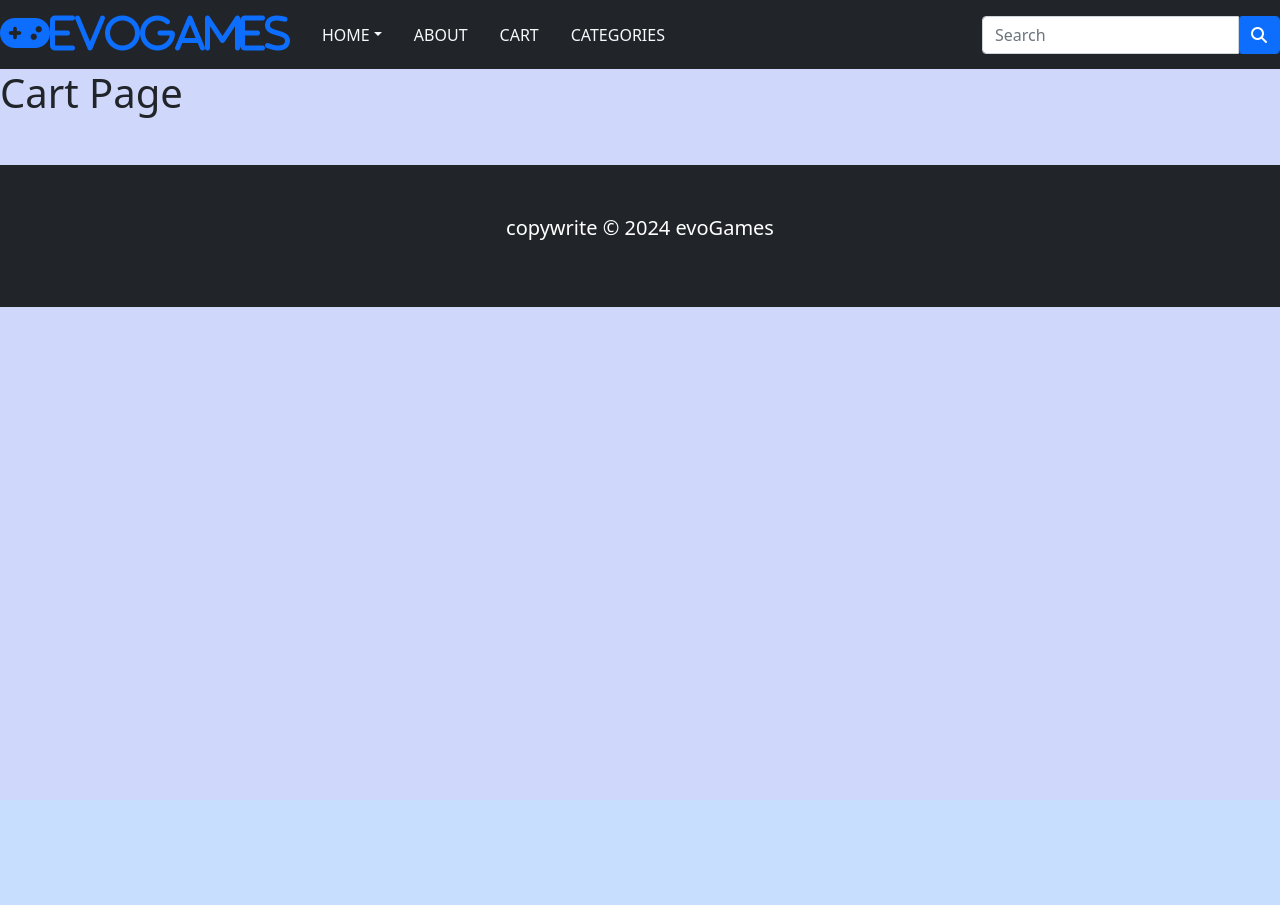
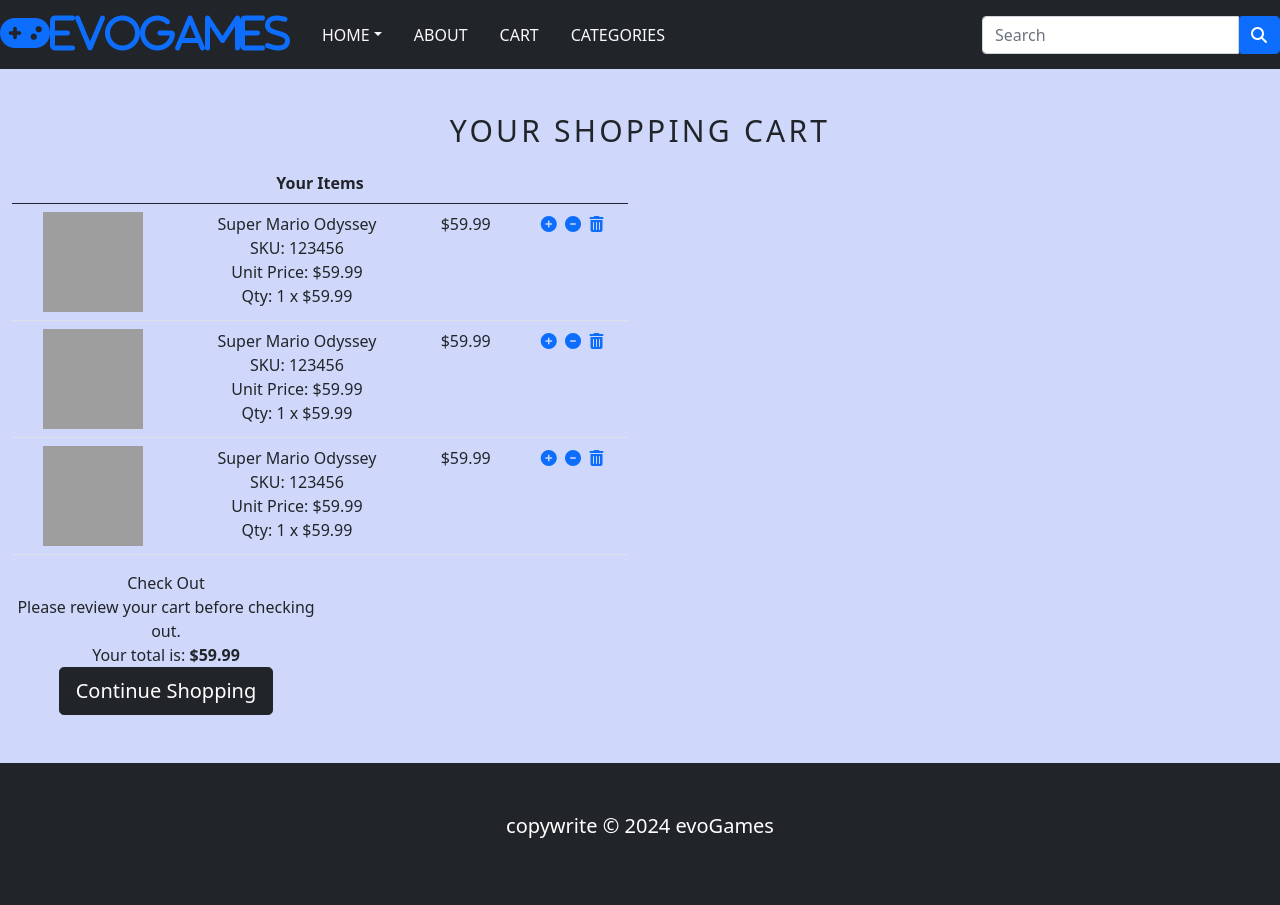
Before and after one commit to prodhanm/e_com_games, a Django app: template store/templates/cart.html in a window 1280 px wide. Before the commit the page ends 307 px from the top, so only its background shows below. Run offline with Django 5.2, Linux system fonts and the light colour scheme; the template is opened without the code that fills it, so the values that code supplies are empty; some libraries are stand-ins or nearby versions; grey boxes are pictures that could not be loaded.

Commit message:
set up the cart page

```diff
--- a/store/templates/cart.html
+++ b/store/templates/cart.html
@@ -1,9 +1,84 @@
 {% extends 'base.html' %}
+{% load static %}
 
 {% block title %}
     Cart Page
 {% endblock %}
 
 {% block content %}
-    <h1>Cart Page</h1>
+    <div class="text-center">
+        <br>
+        <div class="text-center product_title">
+            Your Shopping Cart
+        </div>
+    </div>
+    <div class="row mx-auto">
+        <div class="col-12 col-sm-12 col-md-12 col-lg-6 text-center">
+            <table class="table">
+                <thead>
+                    <tr>
+                        <th colspan="4">
+                            Your Items
+                        </th>
+                    </tr>
+                </thead>
+                {% for i in '123' %}
+                    <tr>
+                        <td>
+                            <a href="">
+                                <img src="{% static 'media/product/nin_switch_mario.jpg' %}" width="100" height="100" alt="Mario">
+                            </a>
+                        </td>
+                        <td class="text-left">
+                            Super Mario Odyssey
+                            <br>
+                            SKU: 123456
+                            <br>
+                            Unit Price: $59.99
+                            <br>
+                            Qty: 1 x $59.99
+                        </td>
+                        <td>
+                            $59.99
+                        </td>
+                        <td>
+                            &nbsp;<a href=""><i class="fa-sharp fa-solid fa-plus-circle"></i></a>
+                            &nbsp;<a href=""><i class="fa-sharp fa-solid fa-minus-circle"></i></a>
+                            &nbsp;<a href=""><i class="fa-sharp fa-solid fa-trash-alt"></i></a>
+                        </td>
+                    </tr>
+                {% endfor %}
+        </div>
+    </table>
+        <div class="col-12 col-sm-12 col-md-12 col-lg-6 text-center">
+            <thead>
+                <tr>
+                    <th>
+                        Check Out
+                    </th>
+                </tr>
+            </thead>
+            <br>
+            <tbody>
+                <tr>
+                    <td>
+                        Please review your cart before checking out.
+                    </td>
+                </tr>
+                <br>
+                <tr>
+                    <td class="text-left">
+                        Your total is: <strong>$59.99</strong>
+                    </td>
+                </tr>
+            </tbody>
+        <div class="mx-auto">
+            <a href="" style="text-decoration: none;">
+                <button type="button" class="btn btn-lg btn-block btn-dark text-white">
+                    Continue Shopping
+                </button>
+            </a>
+        </div>
+        </div>
+    </div>
 {% endblock %}
--- a/store/urls.py
+++ b/store/urls.py
@@ -3,7 +3,7 @@
 
 urlpatterns = [
     path('', views.home, name='home'),
-    path('<slug:category_slug>/', views.home, name='products_by_category'),
-    path('<slug:category_slug>/<slug:product_slug>/', views.product, name='product'),
+    path('category/<slug:category_slug>/', views.home, name='products_by_category'),
+    path('category/<slug:category_slug>/<slug:product_slug>/', views.product, name='product'),
     path('cart/', views.cart, name='cart',)
 ]
--- a/store/views.py
+++ b/store/views.py
@@ -20,4 +20,4 @@
     return render(request, 'product.html', {'product': product})
 # Create your views here.
 def cart(request):
-    return HttpResponse('<h1>This is cart page</h1>')
+    return render(request, 'cart.html')
```
